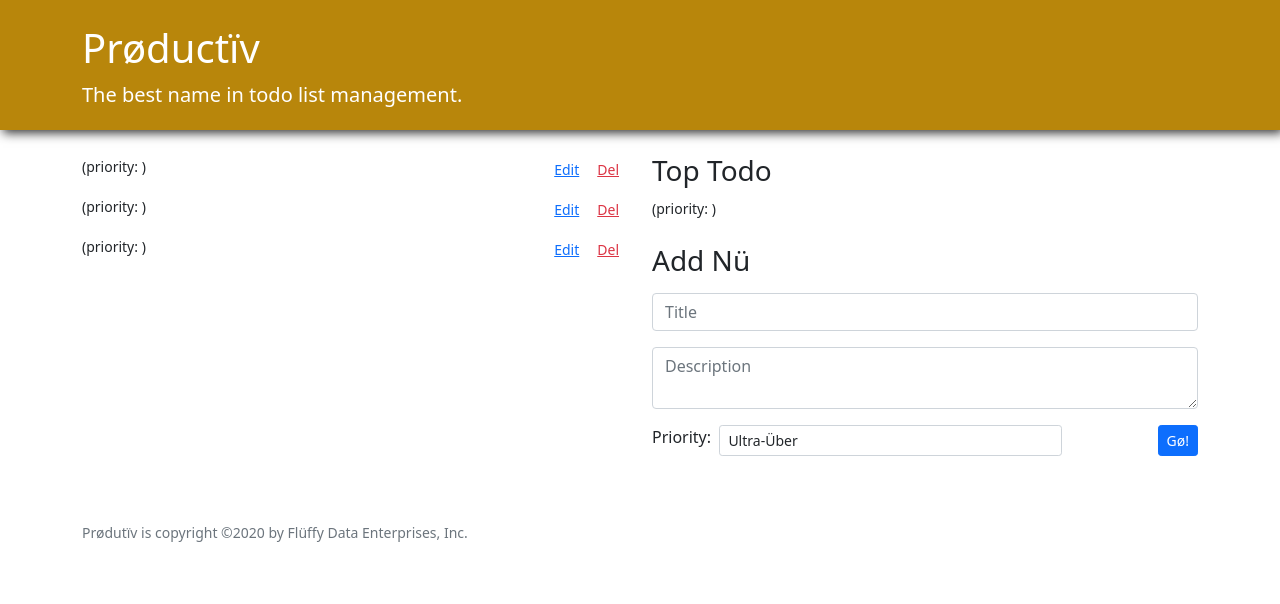
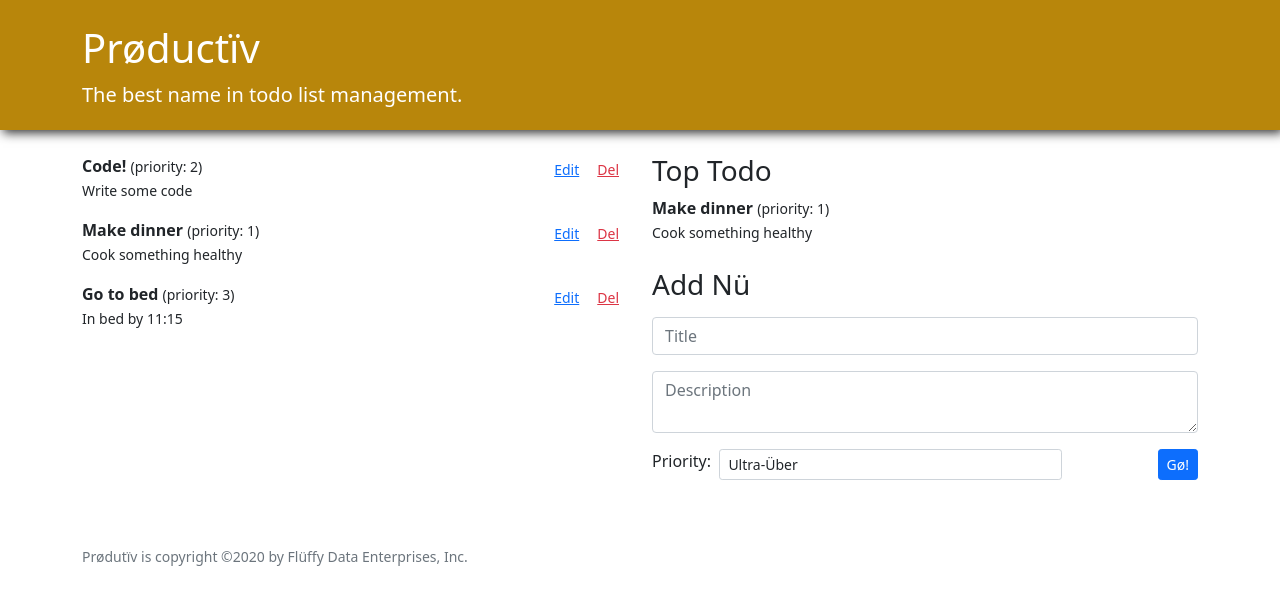
Before and after one commit to jhellst/react-productiv, a React (Create React App) app: page / in a window 1280 px wide. Shown: the top 604 px of the page. Built offline with nearby package versions, Linux system fonts and the light colour scheme; the HTML template or start-up script is replaced by a standard one.

Commit message:
Fixed passing of delete/update/create callback functions through components. Added functionality for TopTodo

```diff
--- a/src/EditableTodo.js
+++ b/src/EditableTodo.js
@@ -12,32 +12,27 @@ import TodoForm from "./TodoForm";
  * EditableTodoList -> EditableTodo -> { Todo, TodoForm }
  */
 
-function EditableTodo({ todo, updateTodo, deleteTodo }) {
-  /**
-   * TODO: add state to keep track of isEditing or not, toggle true/false in
-   * toggleEdit and directly on component
-   * check if truthy in return statement to render TodoForm
-   */
+function EditableTodo({ todo, update, remove }) {
 
   const [isEditing, setIsEditing] = useState(false);
 
   /** Toggle if this is being edited */
   function toggleEdit() {
-    setIsEditing(!isEditing);
+    // setIsEditing(!isEditing);
+    setIsEditing(curEditState => !curEditState); // Callback is better here to immediately change state within the function.
   }
 
   /** Call remove fn passed to this. */
   function handleDelete() {
-    deleteTodo();
+    remove(todo.id);
   }
 
   /** Edit form saved; toggle isEditing and update in ancestor. */
   function handleSave(formData) {
     toggleEdit();
-    updateTodo(formData);
+    update(formData);
   }
 
-  // {initialFormData, handleSave}
   return (
     <div className="EditableTodo" >
 
@@ -56,7 +51,7 @@ function EditableTodo({ todo, updateTodo, deleteTodo }) {
               Del
             </button>
           </div>
-          <Todo todos={todo} />
+          <Todo todo={todo} />
         </div>}
 
     </div>
--- a/src/EditableTodoList.js
+++ b/src/EditableTodoList.js
@@ -1,6 +1,5 @@
 import React from "react";
 import EditableTodo from "./EditableTodo";
-import { v4 as uuid } from 'uuid';
 
 /** Show list of editable todos.
  *
@@ -13,16 +12,14 @@ import { v4 as uuid } from 'uuid';
  */
 
 function EditableTodoList({ todos, update, remove }) {
-  console.log(todos[0].id);
   return (
     <div>
-      {/*   FIXME  */}
       {todos.map(todo =>
         <EditableTodo
           key={todo.id}
           todo={todo}
-          updateTodo={update}
-          deleteTodo={() => remove(todo.id)}
+          update={update}
+          remove={remove}
         />)}
     </div>
   );
--- a/src/Todo.js
+++ b/src/Todo.js
@@ -8,11 +8,11 @@ import React from "react";
  * { EditableTodo, TopTodo } -> Todo
  **/
 
-function Todo({ id, title, description, priority }) {
+function Todo({ todo }) {
   return (
-      <div className="Todo" id={id}>
-        <div><b>{title}</b> <small>(priority: {priority})</small></div>
-        <div><small>{description}</small></div>
+      <div className="Todo" id={todo.id}>
+        <div><b>{todo.title}</b> <small>(priority: {todo.priority})</small></div>
+        <div><small>{todo.description}</small></div>
       </div>
   );
 }
--- a/src/TodoApp.js
+++ b/src/TodoApp.js
@@ -21,7 +21,8 @@ function TodoApp({ initialTodos = [] }) {
 
   /** add a new todo to list */
   function create(newTodo) {
-    setTodos(todos => [...todos, newTodo]);
+    // newTodo.id = uuid(); // Create id here. (More react-friendly method shown below)
+    setTodos(todos => [...todos, {...newTodo, id: uuid()}]);
   }
 
   /** update a todo with updatedTodo */
@@ -40,7 +41,7 @@ function TodoApp({ initialTodos = [] }) {
 
         <div className="col-md-6">
           {todos.length > 0 ?
-            <EditableTodoList todos={todos} updateTodo={update} deleteTodo={remove} /> :
+            <EditableTodoList todos={todos} update={update} remove={remove} /> :
             <span className="text-muted">You have no todos.</span>
           }
         </div>
@@ -49,7 +50,7 @@ function TodoApp({ initialTodos = [] }) {
           {todos.length > 0 &&
             <section className="mb-4">
               <h3>Top Todo</h3>
-              <TopTodo />
+              <TopTodo todos={todos}/>
             </section>}
 
           <section>
--- a/src/TodoForm.js
+++ b/src/TodoForm.js
@@ -1,5 +1,4 @@
 import React, { useState } from "react";
-import { v4 as uuid } from 'uuid';
 
 
 /** Form for adding.
@@ -18,7 +17,6 @@ function TodoForm({ initialFormData, handleSave }) {
   /** Update form input. */
   function handleChange(evt) {
     const { name, value } = evt.target;
-    console.log("NAME", name.val, "VAL", value.val);
     setFormData(formData => ({
       ...formData,
       [name]: value,
@@ -29,7 +27,7 @@ function TodoForm({ initialFormData, handleSave }) {
   /** Submit form: call function from parent & clear inputs. */
   function handleSubmit(evt) {
     evt.preventDefault();
-    handleSave({ ...formData, key: uuid() });
+    handleSave({ ...formData});
     setFormData({ title: "", description: "", priority: "" });
   }
 
--- a/src/TopTodo.js
+++ b/src/TopTodo.js
@@ -10,12 +10,12 @@ import Todo from "./Todo";
  * TodoApp -> TopTodo
  */
 
-function TopTodo() {
+function TopTodo({todos}) {
   // lowest-priority # is the highest priority
-  // let top = todos.reduce(
-  //     (acc, cur) => cur.priority < acc.priority ? cur : acc, todos[0]);
+  let top = todos.reduce(
+      (acc, cur) => cur.priority < acc.priority ? cur : acc, todos[0]);
 
-  return <Todo  />;
+  return <Todo todo={top} />;
 }
 
 export default TopTodo;
```
